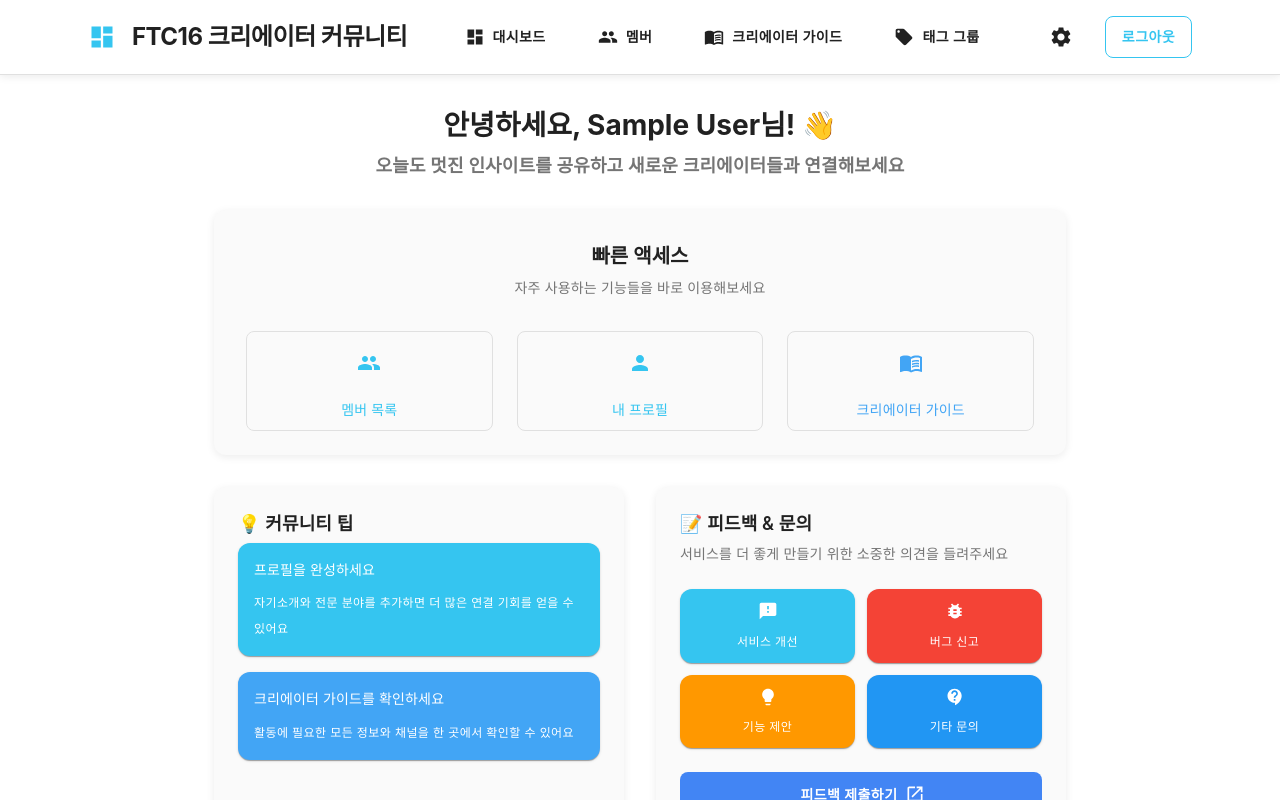
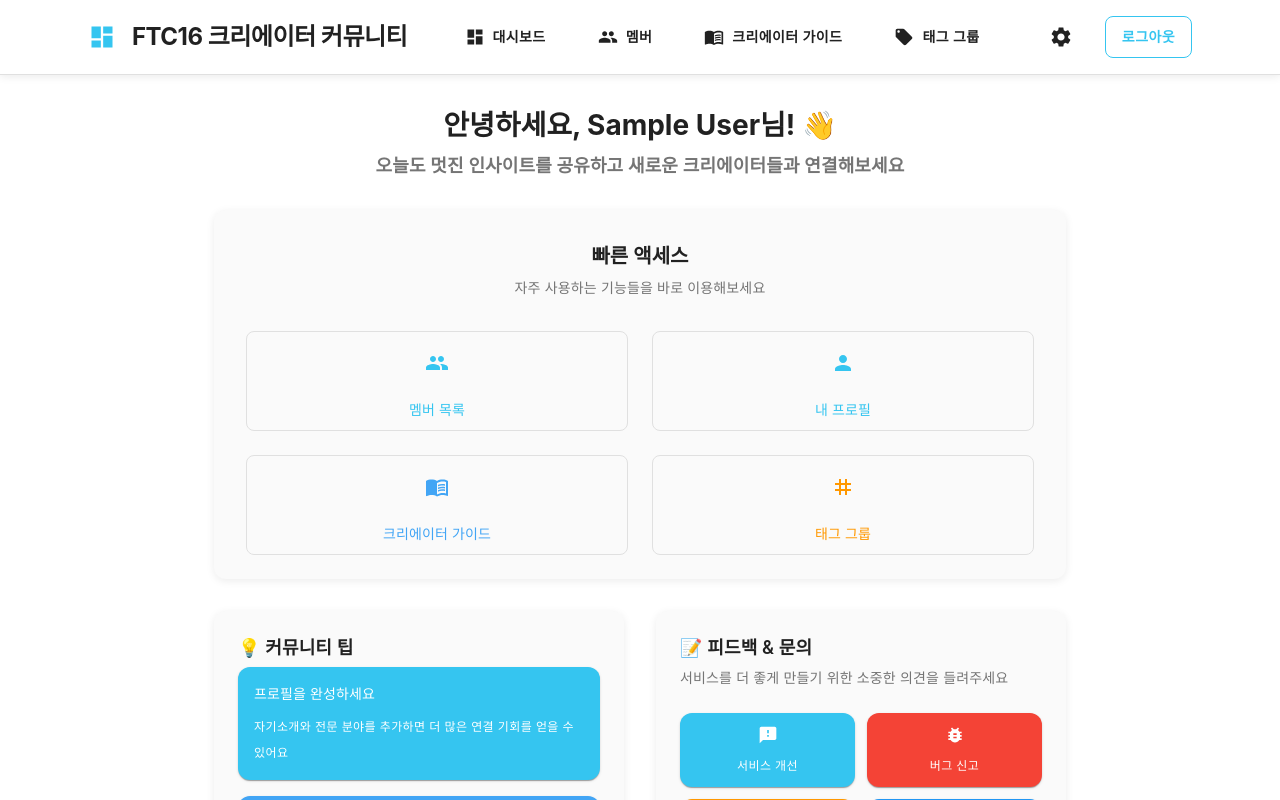
Before and after one commit to ihj04982/ftc16-creator-community, a React (Vite) app: page /dashboard in a window 1280 px wide. Shown: the top 800 px of the page. Built offline with nearby package versions, Linux system fonts and the light colour scheme; no server answers; sample sign-in values are in the browser's storage; a web font is replaced by a local one.

Commit message:
Add Tag Groups shortcut to Dashboard
- Introduce TagIcon to the quick actions on the Dashboard for easy access to tag groups.
- Adjust grid layout to accommodate the new action, enhancing the user interface for better accessibility.

```diff
--- a/src/pages/Dashboard.tsx
+++ b/src/pages/Dashboard.tsx
@@ -3,6 +3,7 @@ import {
   People as UsersIcon,
   Person as UserIcon,
   MenuBook as GuideIcon,
+  Tag as TagIcon,
   Feedback as FeedbackIcon,
   BugReport as BugReportIcon,
   Lightbulb as LightbulbIcon,
@@ -20,6 +21,7 @@ const Dashboard = () => {
     { icon: <UsersIcon />, label: '멤버 목록', path: '/members', color: 'primary.main' },
     { icon: <UserIcon />, label: '내 프로필', path: '/profile', color: 'accent.main' },
     { icon: <GuideIcon />, label: '크리에이터 가이드', path: '/guide', color: 'secondary.main' },
+    { icon: <TagIcon />, label: '태그 그룹', path: '/taggroups', color: 'warning.main' },
   ];
 
   return (
@@ -47,7 +49,7 @@ const Dashboard = () => {
               </Typography>
               <Grid container spacing={3} justifyContent="center">
                 {quickActions.map((action, index) => (
-                  <Grid size={{ xs: 12, sm: 4 }} key={index}>
+                  <Grid size={{ xs: 12, sm: 6 }} key={index}>
                     <Button
                       variant="outlined"
                       fullWidth
```
